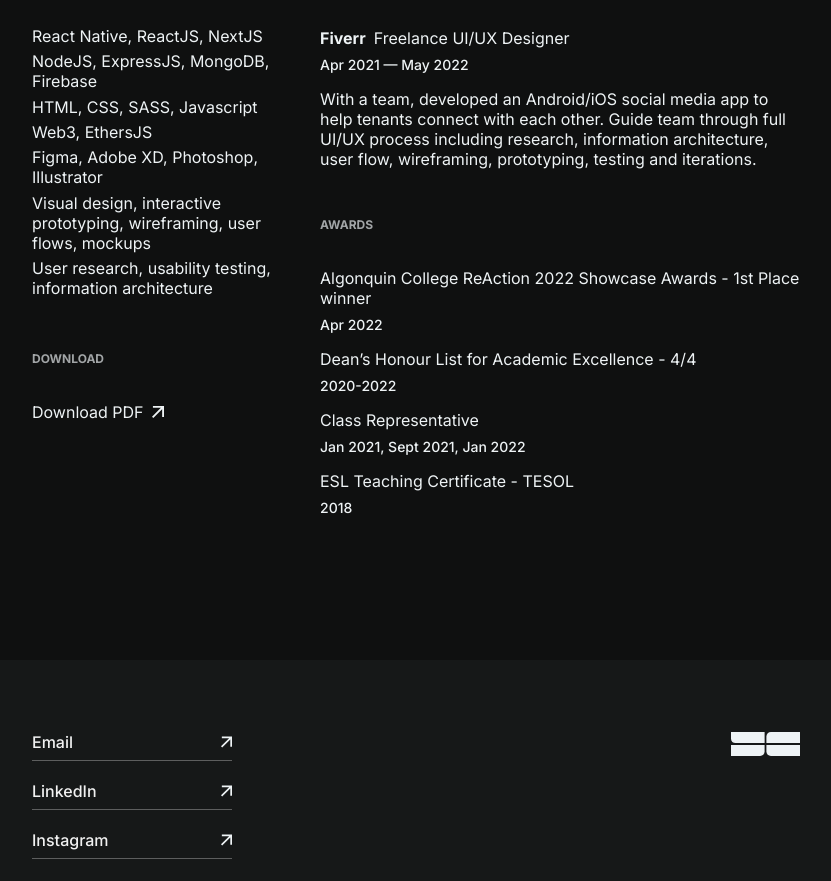
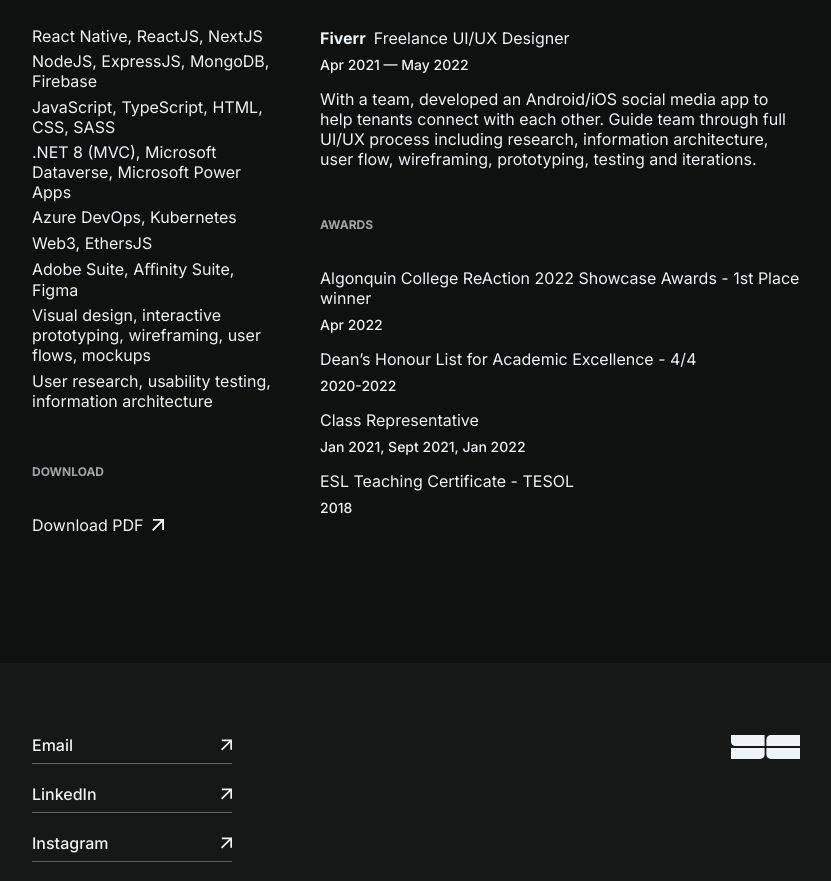
Before and after one commit to JCcastagne/Portfolio, a React (Create React App) app: page /#/resume in a window 1280 px wide. Shown: the part 1114-1995 px from the top of the page, without its empty margins (224-1055 px from the left). Built offline with nearby package versions, Linux system fonts and the light colour scheme.

Commit message:
Update technical skills section.

```diff
--- a/src/Pages/Resume/Resume.js
+++ b/src/Pages/Resume/Resume.js
@@ -46,9 +46,11 @@ export default function Resume () {
             <ul>
               <li>React Native, ReactJS, NextJS</li>
               <li>NodeJS, ExpressJS, MongoDB, Firebase</li>
-              <li>HTML, CSS, SASS, Javascript</li>
+              <li>JavaScript, TypeScript, HTML, CSS, SASS</li>
+              <li>.NET 8 (MVC), Microsoft Dataverse, Microsoft Power Apps</li>
+              <li>Azure DevOps, Kubernetes</li>
               <li>Web3, EthersJS</li>
-              <li>Figma, Adobe XD, Photoshop, Illustrator</li>
+              <li>Adobe Suite, Aﬃnity Suite, Figma</li>
               <li>
                 Visual design, interactive prototyping, wireframing, user flows,
                 mockups
```
